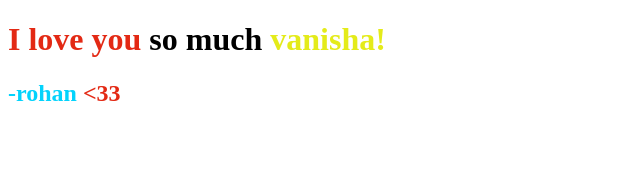
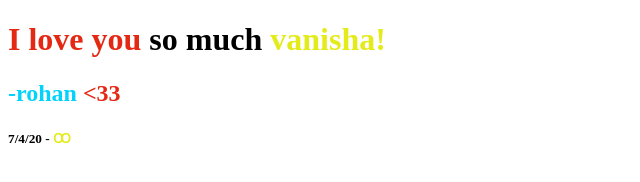
Before and after one commit to Rohannnayak/vanishanayak.github.io, a plain HTML site: page index.html in a window 1280 px wide. Shown: the full height of the page, 0-640 px from the left. Drawn offline with Linux system fonts and the light colour scheme.

Commit message:
Update index.html

```diff
--- a/index.html
+++ b/index.html
@@ -11,7 +11,8 @@
   <span style="color: #e4eb1a">vanisha!</span>
 <h2 style="color:#03d3fc">-rohan</span>
    <span style="color: #e32914;"><33</span>
-
-
+<h5 style="color:#000000">7/4/20</span>
+   <span style="color: #000000">-</span>
+   <span style="color: #e4eb1a">Ꝏ</span>
 </body>
 </html>
```
